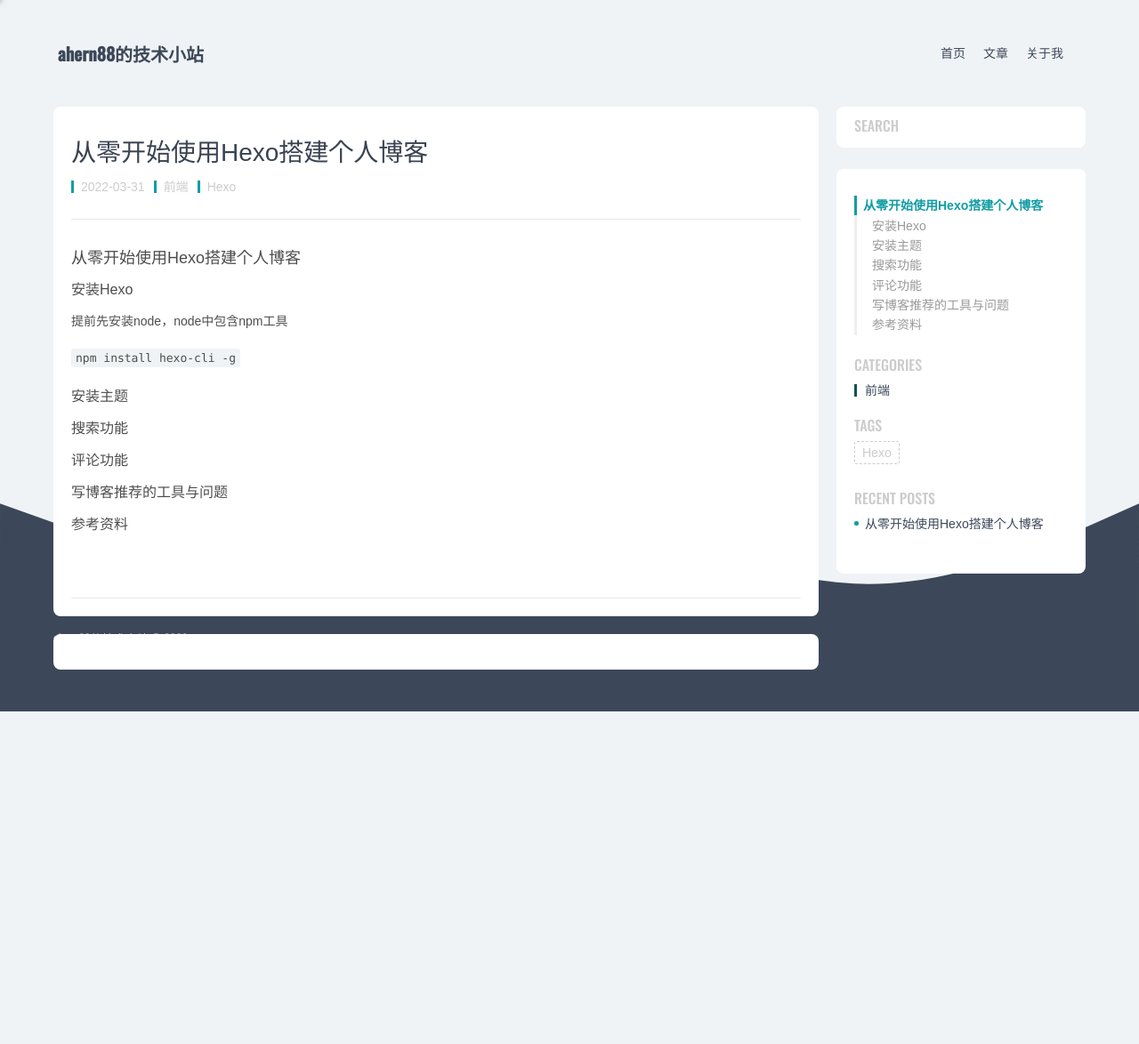
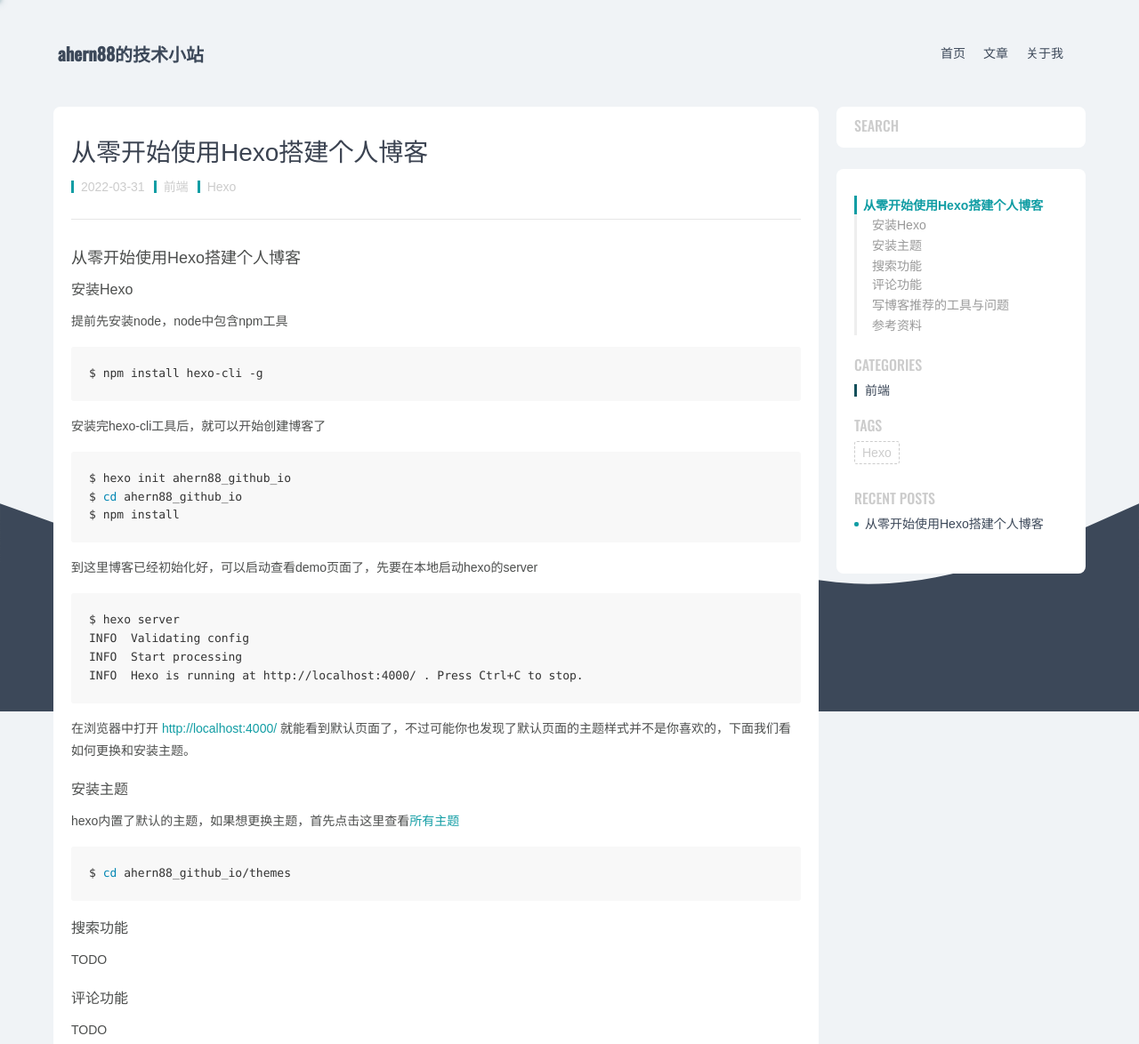
Before and after one commit to ahern88/ahern88.github.io, a plain HTML site: page 2022/03/31/index/index.html in a window 1280 px wide. Shown: the top 1174 px of the page at 89% size. Before the commit the page ends 903 px from the top, so only its background shows below. Drawn offline with nearby package versions, Linux system fonts and the light colour scheme; some icons are missing.

Commit message:
Site updated: 2022-04-01 02:19:08

```diff
--- a/2022/03/31/index/index.html
+++ b/2022/03/31/index/index.html
@@ -155,7 +155,7 @@
             <section class="inner">
                 <section class="inner-main">
                     <div class="post">
-    <article id="post-cl1fatid80000ngwwau42cb5d" class="article article-type-post" itemscope
+    <article id="post-cl1fbmjet000240wwfr9v602a" class="article article-type-post" itemscope
     itemprop="blogPost">
 
     <div class="article-inner">
@@ -202,8 +202,33 @@
 
         <div class="article-entry post-inner-html hairline" itemprop="articleBody">
             <h2 id="从零开始使用Hexo搭建个人博客"><a href="#从零开始使用Hexo搭建个人博客" class="headerlink" title="从零开始使用Hexo搭建个人博客"></a>从零开始使用Hexo搭建个人博客</h2><h3 id="安装Hexo"><a href="#安装Hexo" class="headerlink" title="安装Hexo"></a>安装Hexo</h3><p>提前先安装node，node中包含npm工具</p>
-<p><code>npm install hexo-cli -g</code></p>
-<h3 id="安装主题"><a href="#安装主题" class="headerlink" title="安装主题"></a>安装主题</h3><h3 id="搜索功能"><a href="#搜索功能" class="headerlink" title="搜索功能"></a>搜索功能</h3><h3 id="评论功能"><a href="#评论功能" class="headerlink" title="评论功能"></a>评论功能</h3><h3 id="写博客推荐的工具与问题"><a href="#写博客推荐的工具与问题" class="headerlink" title="写博客推荐的工具与问题"></a>写博客推荐的工具与问题</h3><h3 id="参考资料"><a href="#参考资料" class="headerlink" title="参考资料"></a>参考资料</h3>
+<pre class="language-bash" data-language="bash"><code class="language-bash">$ <span class="token function">npm</span> <span class="token function">install</span> hexo-cli -g</code></pre>
+
+<p>安装完hexo-cli工具后，就可以开始创建博客了</p>
+<pre class="language-bash" data-language="bash"><code class="language-bash">$ hexo init ahern88_github_io
+$ <span class="token builtin class-name">cd</span> ahern88_github_io
+$ <span class="token function">npm</span> <span class="token function">install</span></code></pre>
+
+<p>到这里博客已经初始化好，可以启动查看demo页面了，先要在本地启动hexo的server</p>
+<pre class="language-bash" data-language="bash"><code class="language-bash">$ hexo server
+INFO  Validating config
+INFO  Start processing
+INFO  Hexo is running at http://localhost:4000/ <span class="token builtin class-name">.</span> Press Ctrl+C to stop.</code></pre>
+
+<p>在浏览器中打开 <a target="_blank" rel="noopener" href="http://localhost:4000/">http://localhost:4000/</a> 就能看到默认页面了，不过可能你也发现了默认页面的主题样式并不是你喜欢的，下面我们看如何更换和安装主题。</p>
+<h3 id="安装主题"><a href="#安装主题" class="headerlink" title="安装主题"></a>安装主题</h3><p>hexo内置了默认的主题，如果想更换主题，首先点击这里查看<a target="_blank" rel="noopener" href="https://hexo.io/themes/">所有主题</a></p>
+<pre class="language-bash" data-language="bash"><code class="language-bash">$ <span class="token builtin class-name">cd</span> ahern88_github_io/themes</code></pre>
+
+
+
+<h3 id="搜索功能"><a href="#搜索功能" class="headerlink" title="搜索功能"></a>搜索功能</h3><p>TODO</p>
+<h3 id="评论功能"><a href="#评论功能" class="headerlink" title="评论功能"></a>评论功能</h3><p>TODO</p>
+<h3 id="写博客推荐的工具与问题"><a href="#写博客推荐的工具与问题" class="headerlink" title="写博客推荐的工具与问题"></a>写博客推荐的工具与问题</h3><p>TODO</p>
+<h3 id="参考资料"><a href="#参考资料" class="headerlink" title="参考资料"></a>参考资料</h3><ul>
+<li>Hexo官方网站 <a target="_blank" rel="noopener" href="https://hexo.io/zh-cn/">https://hexo.io/zh-cn/</a></li>
+<li>Giscus官方站点 <a target="_blank" rel="noopener" href="https://giscus.app/zh-CN">https://giscus.app/zh-CN</a></li>
+</ul>
+
         </div>
 
     </div>
```
Also changed, not shown: aboutme/index.html (+2 -2 lines), collection/index.html (+1 -1 lines), index.html (+27 -2 lines).
